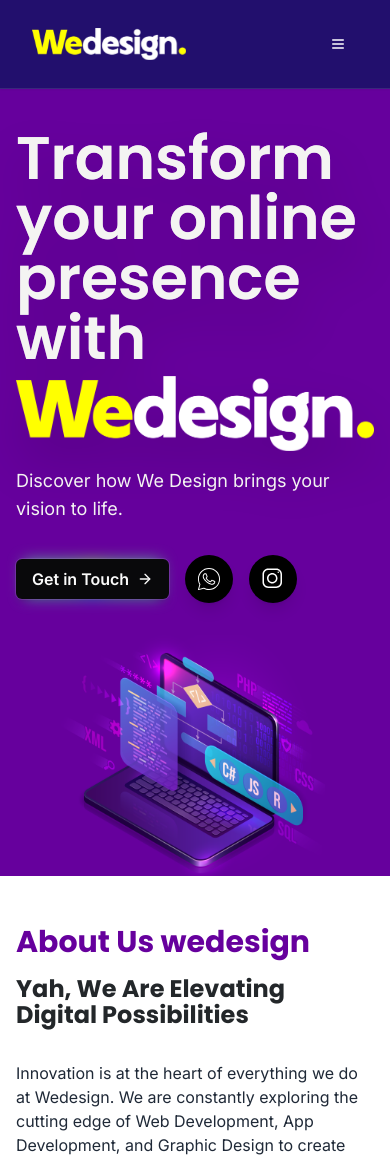
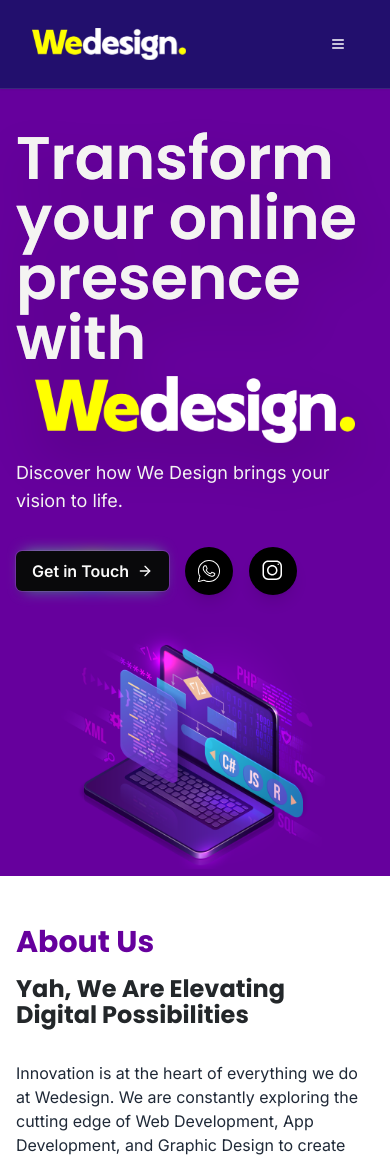
Before and after one commit to Ishan-muhammed/Wedesign.com, a React (Vite) app: page / in a window 390 px wide. Shown: the top 1157 px of the page. Built offline with nearby package versions, Linux system fonts and the light colour scheme.

Commit message:
Added a test edit to verify deployment

```diff
--- a/src/pages/Index.tsx
+++ b/src/pages/Index.tsx
@@ -386,7 +386,7 @@ const Index = () => {
               <span className="block">your online</span>
               <span className="block">presence with</span>
               <span className="block mt-2 w-full">
-                <Logo className="w-full max-w-[420px] md:max-w-[700px] h-auto align-middle" />
+                <Logo className="w-full max-w-[320px] md:max-w-[700px] h-auto align-middle" />
               </span>
             </h1>
             <p className="text-lg md:text-xl mb-8 md:mb-10 animate-fade-in px-0" style={{ color: '#f4f4f2', animationDelay: '200ms' }}>
@@ -426,7 +426,7 @@ const Index = () => {
                   aboutTitleVisible ? 'opacity-100 translate-x-0' : 'opacity-0 -translate-x-16'
                 }`}
               >
-                About Us wedesign
+                About Us
               </h3>
               <h2
                 ref={aboutSupportTitleRef}
```
